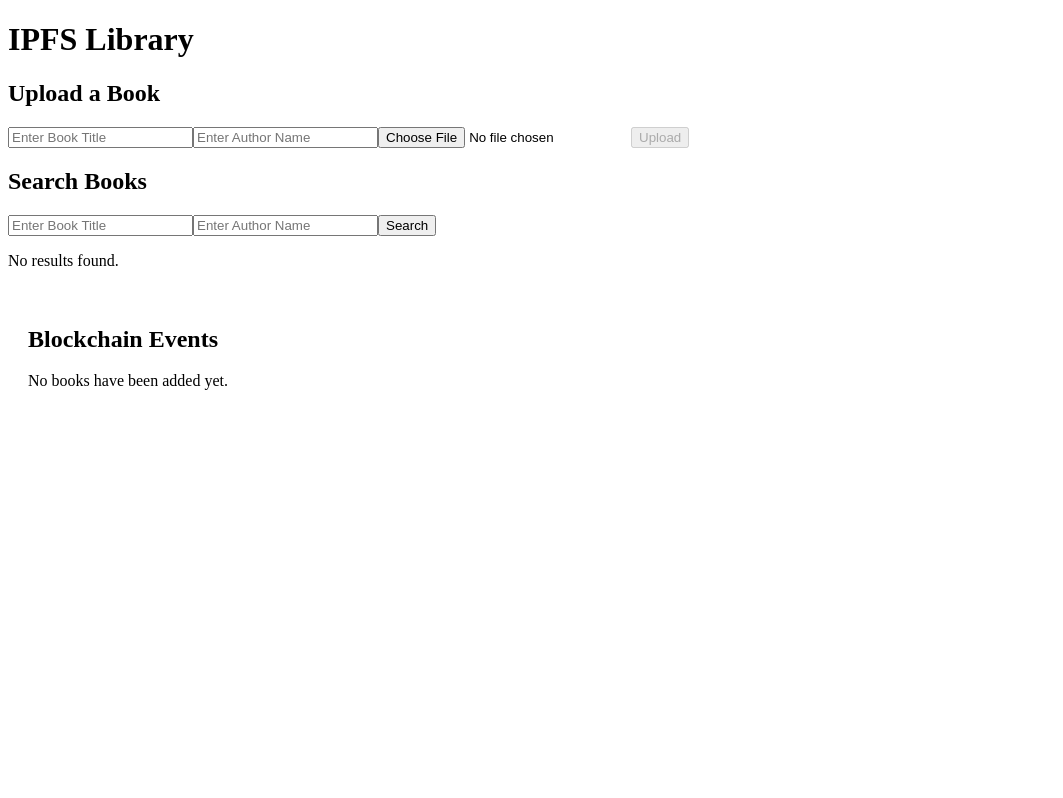
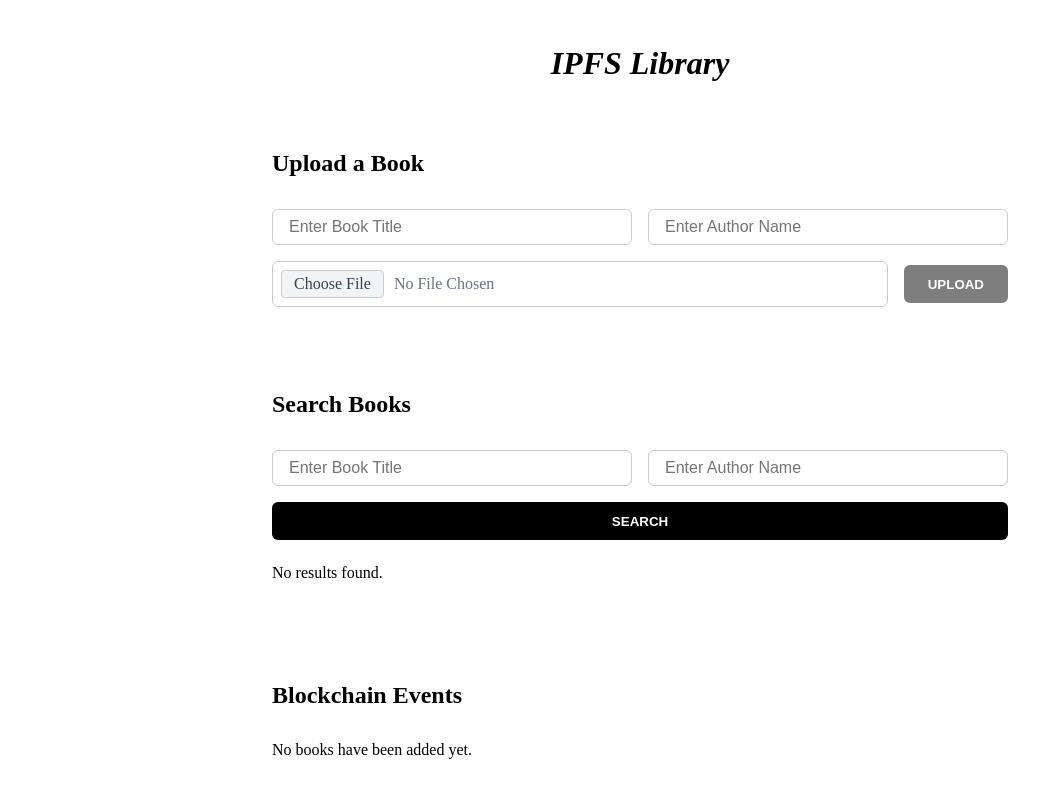
Before and after one commit to Three2Guys/IPFS-BlockchainLib, a React (Create React App) app: page / in a window 1280 px wide. Shown: the top 798 px of the page, without its empty margins (0-1063 px from the left). Built offline with nearby package versions, Linux system fonts and the light colour scheme.

Commit message:
adjusted format

```diff
--- a/src/App.js
+++ b/src/App.js
@@ -11,9 +11,24 @@ const App = () => {
 
   return (
     <ErrorBoundary>
-      <div>
-        <h1>IPFS Library</h1>
-        {/* Using the contract address for both components */}
+      <div
+        style={{
+          maxWidth: "800px",
+          margin: "0 auto",
+          padding: "1rem",
+          textAlign: "center",
+        }}
+      >
+        <h1
+          style={{
+            fontSize: "32px",
+            fontWeight: "bold",
+            marginBottom: "1rem",
+            fontStyle: "italic",
+          }}
+        >
+          IPFS Library
+        </h1>
         <BookUpload contractAddress={contractAddress} />
         <BookSearch contractAddress={contractAddress} />
         <BlockchainEvents contractAddress={contractAddress} />
--- a/src/components/BlockchainEvent.js
+++ b/src/components/BlockchainEvent.js
@@ -1,6 +1,6 @@
-import { useEffect, useState } from 'react';
-import { ethers } from 'ethers';
-import Library from '../artifacts/Library.json';
+import { useEffect, useState } from "react";
+import { ethers } from "ethers";
+import Library from "../artifacts/Library.json";
 
 function BlockchainEvents({ contractAddress }) {
   const [events, setEvents] = useState([]);
@@ -11,39 +11,53 @@ function BlockchainEvents({ contractAddress }) {
     const initializeContract = async () => {
       if (typeof window.ethereum !== "undefined" && contractAddress) {
         try {
-          const newProvider = new ethers.providers.Web3Provider(window.ethereum);
+          const newProvider = new ethers.providers.Web3Provider(
+            window.ethereum
+          );
           setProvider(newProvider);
 
-          const contract = new ethers.Contract(contractAddress, Library.abi, newProvider);
+          const contract = new ethers.Contract(
+            contractAddress,
+            Library.abi,
+            newProvider
+          );
           setContract(contract);
 
           // Listen to BookAdded events
-          contract.on("BookAdded", (bookId, title, author, cid, uploader, event) => {
-            console.log('New book added:', {
+          contract.on(
+            "BookAdded",
+            (bookId, title, author, cid, uploader, event) => {
+              console.log("New book added:", {
                 bookId: bookId.toString(),
                 title,
                 author,
                 cid,
                 uploader,
                 blockNumber: event.blockNumber,
-              transactionHash: event.transactionHash
+                transactionHash: event.transactionHash,
               });
-            setEvents(prevEvents => {
-                const isDuplicate = prevEvents.some(e => e.transactionHash === event.transactionHash);
+              setEvents((prevEvents) => {
+                const isDuplicate = prevEvents.some(
+                  (e) => e.transactionHash === event.transactionHash
+                );
                 if (!isDuplicate) {
-                  return [{
+                  return [
+                    {
                       bookId: bookId.toString(),
                       title,
                       author,
                       cid,
                       uploader,
                       blockNumber: event.blockNumber,
-                    transactionHash: event.transactionHash
-                  }, ...prevEvents];
+                      transactionHash: event.transactionHash,
+                    },
+                    ...prevEvents,
+                  ];
                 }
                 return prevEvents; // Return the same list if duplicate
               });
-            });
+            }
+          );
 
           //     setEvents(prevEvents => [{
           //       bookId: bookId.toString(),
@@ -60,18 +74,21 @@ function BlockchainEvents({ contractAddress }) {
           const filter = contract.filters.BookAdded();
           const pastEvents = await contract.queryFilter(filter);
 
-          const formattedEvents = pastEvents.map(event => ({
+          const formattedEvents = pastEvents.map((event) => ({
             bookId: event.args.bookId.toString(),
             title: event.args.title,
             author: event.args.author,
             cid: event.args.cid,
             uploader: event.args.uploader,
             blockNumber: event.blockNumber,
-            transactionHash: event.transactionHash
+            transactionHash: event.transactionHash,
           }));
 
           //   setEvents(formattedEvents);
-        setEvents(prevEvents => [...formattedEvents.reverse(), ...prevEvents]);
+          setEvents((prevEvents) => [
+            ...formattedEvents.reverse(),
+            ...prevEvents,
+          ]);
         } catch (error) {
           console.error("Error initializing blockchain events:", error);
         }
@@ -88,56 +105,99 @@ function BlockchainEvents({ contractAddress }) {
   }, [contractAddress]);
 
   return (
-    <div style={{ padding: '20px' }}>
-      <h2>Blockchain Events</h2>
+    <div
+      style={{
+        maxWidth: "800px",
+        margin: "0 auto",
+        padding: "2rem",
+        textAlign: "left",
+      }}
+    >
+      <h2
+        style={{
+          fontSize: "24px",
+          fontWeight: "bold",
+          marginBottom: "2rem",
+        }}
+      >
+        Blockchain Events
+      </h2>
       <div>
         {events.length === 0 ? (
-          <p>No books have been added yet.</p>
+          <p style={{ marginTop: "1.5rem" }}>No books have been added yet.</p>
         ) : (
-          <div>
+          <div
+            style={{ display: "flex", flexDirection: "column", gap: "1rem" }}
+          >
             {events.map((event, index) => (
-              <div key={index} style={{
-                border: '1px solid #ddd',
-                borderRadius: '8px',
-                margin: '10px 0',
-                padding: '15px',
-                backgroundColor: '#f9f9f9'
-              }}>
-                <div style={{ marginBottom: '10px' }}>
+              <div
+                key={index}
+                style={{
+                  padding: "1rem",
+                  border: "1px solid #ccc",
+                  borderRadius: "6px",
+                  backgroundColor: "#fff",
+                }}
+              >
+                <div style={{ marginBottom: "1rem" }}>
                   <strong>Uploader: </strong>
-                  <span style={{
-                    backgroundColor: '#e8e8e8',
-                    padding: '4px 8px',
-                    borderRadius: '4px',
-                    fontFamily: 'monospace'
-                  }}>
+                  <span
+                    style={{
+                      padding: "4px 12px",
+                      backgroundColor: "#f3f4f6",
+                      border: "1px solid #ccc",
+                      borderRadius: "4px",
+                      fontSize: "16px",
+                      color: "#374151",
+                      fontFamily: "monospace",
+                    }}
+                  >
                     {event.uploader}
                   </span>
                 </div>
 
-                <div style={{ marginBottom: '10px' }}>
+                <div style={{ marginBottom: "1rem" }}>
                   <strong>CID: </strong>
                   <a
                     href={`https://ipfs.io/ipfs/${event.cid}`}
                     target="_blank"
                     rel="noopener noreferrer"
                     style={{
-                      backgroundColor: '#e8e8e8',
-                      padding: '4px 8px',
-                      borderRadius: '4px',
-                      fontFamily: 'monospace',
-                      textDecoration: 'none',
-                      color: '#0066cc'
+                      padding: "4px 12px",
+                      backgroundColor: "#f3f4f6",
+                      border: "1px solid #ccc",
+                      borderRadius: "4px",
+                      fontSize: "16px",
+                      color: "#2563eb",
+                      textDecoration: "none",
+                      fontFamily: "monospace",
+                      display: "inline-block",
                     }}
                   >
                     {event.cid}
                   </a>
                 </div>
 
+                <div
+                  style={{
+                    display: "flex",
+                    flexDirection: "column",
+                    gap: "0.5rem",
+                    fontSize: "16px",
+                  }}
+                >
                   <div>
-                  <strong>Title: </strong>{event.title}<br />
-                  <strong>Author: </strong>{event.author}<br />
-                  <strong>Book ID: </strong>{event.bookId}
+                    <strong>Title: </strong>
+                    {event.title}
+                  </div>
+                  <div>
+                    <strong>Author: </strong>
+                    {event.author}
+                  </div>
+                  <div>
+                    <strong>Book ID: </strong>
+                    {event.bookId}
+                  </div>
                 </div>
               </div>
             ))}
--- a/src/components/BookSearch.js
+++ b/src/components/BookSearch.js
@@ -82,38 +82,113 @@ const BookSearch = () => {
   };
 
   return (
-    <div>
-      <h2>Search Books</h2>
+    <div
+      style={{
+        maxWidth: "800px",
+        margin: "0 auto",
+        padding: "2rem",
+        textAlign: "left",
+      }}
+    >
+      <h2
+        style={{
+          fontSize: "24px",
+          fontWeight: "bold",
+          marginBottom: "2rem",
+        }}
+      >
+        Search Books
+      </h2>
+
+      <div style={{ display: "flex", flexDirection: "column", gap: "1rem" }}>
+        <div
+          style={{
+            display: "flex",
+            gap: "1rem",
+            width: "100%",
+          }}
+        >
           <input
             type="text"
+            placeholder="Enter Book Title"
             value={title}
             onChange={(e) => setTitle(e.target.value)}
-        placeholder="Enter Book Title"
+            style={{
+              padding: "0.5rem 1rem",
+              border: "1px solid #ccc",
+              borderRadius: "6px",
+              fontSize: "16px",
+              flex: 1,
+            }}
           />
+
           <input
             type="text"
+            placeholder="Enter Author Name"
             value={author}
             onChange={(e) => setAuthor(e.target.value)}
-        placeholder="Enter Author Name"
+            style={{
+              padding: "0.5rem 1rem",
+              border: "1px solid #ccc",
+              borderRadius: "6px",
+              fontSize: "16px",
+              flex: 1,
+            }}
           />
-      <button onClick={fetchBooks}>Search</button>
+        </div>
+
+        <button
+          onClick={fetchBooks}
+          style={{
+            height: "38px",
+            padding: "0 1.5rem",
+            backgroundColor: "#000",
+            color: "#fff",
+            border: "none",
+            borderRadius: "6px",
+            fontWeight: "600",
+            cursor: "pointer",
+          }}
+        >
+          SEARCH
+        </button>
+      </div>
 
       {results.length > 0 && (
-        <div>
-          <h3>Search Results:</h3>
-          <ul>
+        <div style={{ marginTop: "2rem" }}>
+          <h3
+            style={{
+              fontSize: "20px",
+              fontWeight: "600",
+              marginBottom: "1rem",
+            }}
+          >
+            Search Results:
+          </h3>
+          <ul style={{ listStyle: "none", padding: 0 }}>
             {results.map((book) => (
-              <li key={book.bookId}>
-                <p>Book ID: {book.bookId}</p>
-                <p>Title: {book.title}</p>
-                <p>Author: {book.author}</p>
-                <p>Uploader: {book.uploaderAddress}</p>
-                <p>
+              <li
+                key={book.bookId}
+                style={{
+                  padding: "1rem",
+                  border: "1px solid #ccc",
+                  borderRadius: "6px",
+                  marginBottom: "1rem",
+                }}
+              >
+                <p style={{ margin: "0.5rem 0" }}>Book ID: {book.bookId}</p>
+                <p style={{ margin: "0.5rem 0" }}>Title: {book.title}</p>
+                <p style={{ margin: "0.5rem 0" }}>Author: {book.author}</p>
+                <p style={{ margin: "0.5rem 0" }}>
+                  Uploader: {book.uploaderAddress}
+                </p>
+                <p style={{ margin: "0.5rem 0" }}>
                   CID:{" "}
                   <a
                     href={`https://ipfs.io/ipfs/${book.cid}`}
                     target="_blank"
                     rel="noopener noreferrer"
+                    style={{ color: "#2563eb", textDecoration: "none" }}
                   >
                     {book.cid}
                   </a>
@@ -124,6 +199,25 @@ const BookSearch = () => {
                     book.uploaderAddress.toLowerCase() !==
                     currentUserAddress.toLowerCase()
                   }
+                  style={{
+                    height: "38px",
+                    padding: "0 1.5rem",
+                    backgroundColor: "#000",
+                    color: "#fff",
+                    border: "none",
+                    borderRadius: "6px",
+                    fontWeight: "600",
+                    cursor:
+                      book.uploaderAddress.toLowerCase() !==
+                      currentUserAddress.toLowerCase()
+                        ? "not-allowed"
+                        : "pointer",
+                    opacity:
+                      book.uploaderAddress.toLowerCase() !==
+                      currentUserAddress.toLowerCase()
+                        ? 0.5
+                        : 1,
+                  }}
                 >
                   {book.uploaderAddress.toLowerCase() ===
                   currentUserAddress.toLowerCase()
@@ -136,7 +230,9 @@ const BookSearch = () => {
         </div>
       )}
 
-      {results.length === 0 && <p>No results found.</p>}
+      {results.length === 0 && (
+        <p style={{ marginTop: "1.5rem" }}>No results found.</p>
+      )}
     </div>
   );
 };
--- a/src/components/BookUpload.js
+++ b/src/components/BookUpload.js
@@ -131,26 +131,144 @@ const BookUpload = ({ contractAddress }) => {
   };
 
   return (
-    <div>
-      <h2>Upload a Book</h2>
+    <div
+      style={{
+        maxWidth: "800px",
+        margin: "0 auto",
+        padding: "2rem",
+        textAlign: "left",
+      }}
+    >
+      <h2
+        style={{
+          fontSize: "24px",
+          fontWeight: "bold",
+          marginBottom: "2rem",
+        }}
+      >
+        Upload a Book
+      </h2>
+
+      <div style={{ display: "flex", flexDirection: "column", gap: "1rem" }}>
+        <div
+          style={{
+            display: "flex",
+            gap: "1rem",
+            width: "100%",
+          }}
+        >
           <input
             type="text"
             placeholder="Enter Book Title"
             value={title}
             onChange={(e) => setTitle(e.target.value)}
+            style={{
+              padding: "0.5rem 1rem",
+              border: "1px solid #ccc",
+              borderRadius: "6px",
+              fontSize: "16px",
+              flex: 1,
+            }}
           />
+
           <input
             type="text"
             placeholder="Enter Author Name"
             value={author}
             onChange={(e) => setAuthor(e.target.value)}
+            style={{
+              padding: "0.5rem 1rem",
+              border: "1px solid #ccc",
+              borderRadius: "6px",
+              fontSize: "16px",
+              flex: 1,
+            }}
           />
-      <input type="file" onChange={(e) => setFile(e.target.files[0])} />
-      <button onClick={uploadFile} disabled={loading || !provider}>
-        {loading ? "Uploading..." : "Upload"}
+        </div>
+
+        <div
+          style={{
+            display: "flex",
+            alignItems: "center",
+            gap: "1rem",
+          }}
+        >
+          <div
+            style={{
+              position: "relative",
+              flex: 1,
+              border: "1px solid #ccc",
+              borderRadius: "6px",
+              padding: "0.5rem",
+              backgroundColor: "#fff",
+            }}
+          >
+            <input
+              type="file"
+              onChange={(e) => setFile(e.target.files[0])}
+              style={{
+                opacity: 0,
+                position: "absolute",
+                top: 0,
+                left: 0,
+                width: "100%",
+                height: "100%",
+                cursor: "pointer",
+              }}
+            />
+            <div
+              style={{
+                display: "flex",
+                alignItems: "center",
+                gap: "10px",
+                pointerEvents: "none",
+              }}
+            >
+              <span
+                style={{
+                  padding: "4px 12px",
+                  backgroundColor: "#f3f4f6",
+                  border: "1px solid #ccc",
+                  borderRadius: "4px",
+                  fontSize: "16px",
+                  color: "#374151",
+                }}
+              >
+                Choose File
+              </span>
+              <span
+                style={{
+                  color: "#6b7280",
+                  fontSize: "16px",
+                }}
+              >
+                {file ? file.name : "No File Chosen"}
+              </span>
+            </div>
+          </div>
+
+          <button
+            onClick={uploadFile}
+            disabled={loading || !provider}
+            style={{
+              height: "38px",
+              padding: "0 1.5rem",
+              backgroundColor: "#000",
+              color: "#fff",
+              border: "none",
+              borderRadius: "6px",
+              fontWeight: "600",
+              cursor: loading || !provider ? "not-allowed" : "pointer",
+              opacity: loading || !provider ? 0.5 : 1,
+            }}
+          >
+            {loading ? "Uploading..." : "UPLOAD"}
           </button>
+        </div>
+      </div>
+
       {cid && (
-        <div>
+        <div style={{ marginTop: "1.5rem" }}>
           <p>File uploaded successfully!</p>
           <p>
             CID:{" "}
@@ -158,6 +276,7 @@ const BookUpload = ({ contractAddress }) => {
               href={`https://ipfs.io/ipfs/${cid}`}
               target="_blank"
               rel="noopener noreferrer"
+              style={{ color: "#2563eb", textDecoration: "none" }}
             >
               {cid}
             </a>
@@ -166,14 +285,18 @@ const BookUpload = ({ contractAddress }) => {
               href={`https://ipfs.io/ipfs/${cid}`}
               target="_blank"
               rel="noopener noreferrer"
+              style={{ color: "#2563eb", textDecoration: "none" }}
             >
-              https://ipfs.io/ipfs/${cid}
+              https://ipfs.io/ipfs/{cid}
             </a>
           </p>
         </div>
       )}
+
       {uploaderAddress && (
-        <p id="uploaderAddress">Uploader: {uploaderAddress}</p> // Display uploader address
+        <p id="uploaderAddress" style={{ marginTop: "1rem" }}>
+          Uploader: {uploaderAddress}
+        </p>
       )}
     </div>
   );
```
Lines whose indentation alone changed are shown as unchanged.
